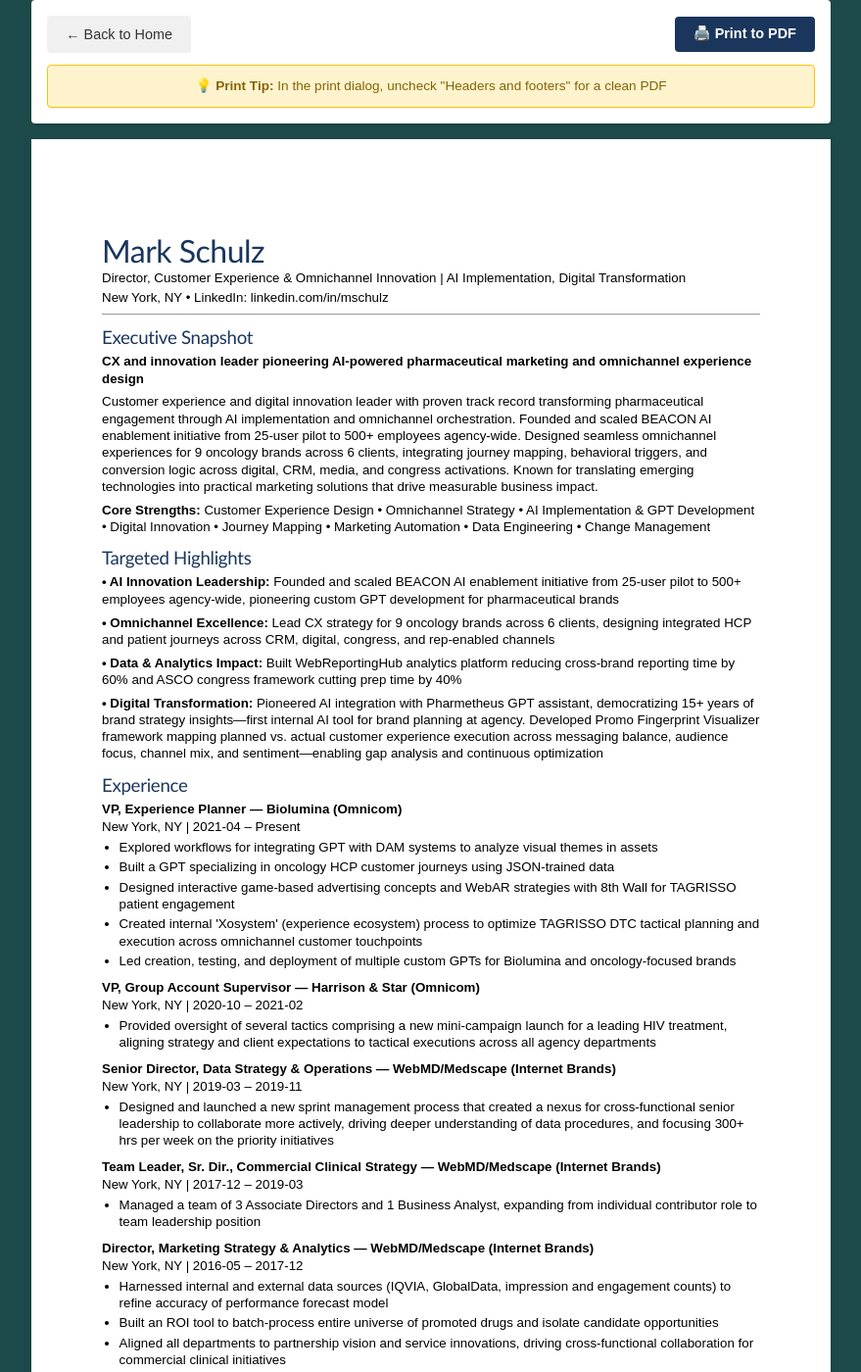
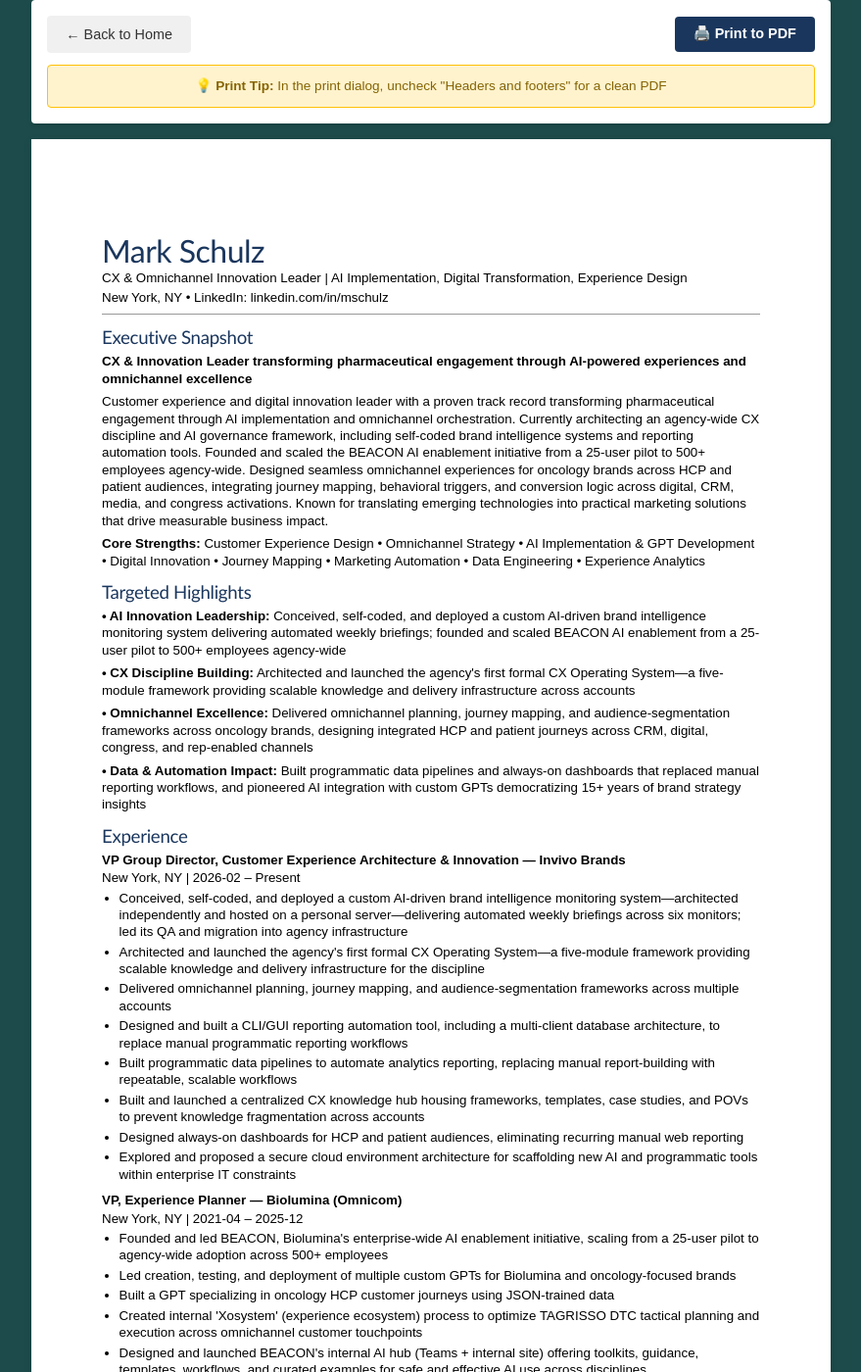
Before and after one commit to MSNYC/markschulz, a Jekyll site: the page built from resume/cx-innovation.md, in a window 1280 px wide and 1400 px high. Shown: the whole window at 98% size, without its empty margins (200-1079 px from the left). Built offline with Jekyll 4.4.1, drawn with Linux system fonts in a browser that asks for light colours; some of the changed text lies outside the part shown.

Commit message:
Regenerate static Quick Select resume pages with Invivo Brands
Refreshes brand-management.md, cx-innovation.md, and strategic-planning.md
from current resume.json (v3.0.0) via regenerate_static_resumes.py. These
static pages don't auto-update from resume.json and hadn't been
regenerated since Dec 2025, so they were still showing Biolumina as the
current position instead of Invivo Brands.

```diff
--- a/resume/cx-innovation.md
+++ b/resume/cx-innovation.md
@@ -2,10 +2,10 @@
 layout: resume-executive
 permalink: /resume/cx-innovation/
 profile_id: cx_innovation
-profile_name: Director, Customer Experience & Omnichannel Innovation
-headline: Director, Customer Experience & Omnichannel Innovation | AI Implementation, Digital Transformation
-tagline: CX and innovation leader pioneering AI-powered pharmaceutical marketing and omnichannel experience design
-summary: Customer experience and digital innovation leader with proven track record transforming pharmaceutical engagement through AI implementation and omnichannel orchestration. Founded and scaled BEACON AI enablement initiative from 25-user pilot to 500+ employees agency-wide. Designed seamless omnichannel experiences for 9 oncology brands across 6 clients, integrating journey mapping, behavioral triggers, and conversion logic across digital, CRM, media, and congress activations. Known for translating emerging technologies into practical marketing solutions that drive measurable business impact.
+profile_name: Customer Experience (CX) & Omnichannel Innovation
+headline: CX & Omnichannel Innovation Leader | AI Implementation, Digital Transformation, Experience Design
+tagline: CX & Innovation Leader transforming pharmaceutical engagement through AI-powered experiences and omnichannel excellence
+summary: Customer experience and digital innovation leader with a proven track record transforming pharmaceutical engagement through AI implementation and omnichannel orchestration. Currently architecting an agency-wide CX discipline and AI governance framework, including self-coded brand intelligence systems and reporting automation tools. Founded and scaled the BEACON AI enablement initiative from a 25-user pilot to 500+ employees agency-wide. Designed seamless omnichannel experiences for oncology brands across HCP and patient audiences, integrating journey mapping, behavioral triggers, and conversion logic across digital, CRM, media, and congress activations. Known for translating emerging technologies into practical marketing solutions that drive measurable business impact.
 core_strengths:
   - Customer Experience Design
   - Omnichannel Strategy
@@ -14,29 +14,43 @@
   - Journey Mapping
   - Marketing Automation
   - Data Engineering
-  - Change Management
+  - Experience Analytics
 highlights:
   - label: AI Innovation Leadership
-    text: Founded and scaled BEACON AI enablement initiative from 25-user pilot to 500+ employees agency-wide, pioneering custom GPT development for pharmaceutical brands
+    text: Conceived, self-coded, and deployed a custom AI-driven brand intelligence monitoring system delivering automated weekly briefings; founded and scaled BEACON AI enablement from a 25-user pilot to 500+ employees agency-wide
+  - label: CX Discipline Building
+    text: Architected and launched the agency's first formal CX Operating System—a five-module framework providing scalable knowledge and delivery infrastructure across accounts
   - label: Omnichannel Excellence
-    text: Lead CX strategy for 9 oncology brands across 6 clients, designing integrated HCP and patient journeys across CRM, digital, congress, and rep-enabled channels
-  - label: Data & Analytics Impact
-    text: Built WebReportingHub analytics platform reducing cross-brand reporting time by 60% and ASCO congress framework cutting prep time by 40%
-  - label: Digital Transformation
-    text: Pioneered AI integration with Pharmetheus GPT assistant, democratizing 15+ years of brand strategy insights—first internal AI tool for brand planning at agency. Developed Promo Fingerprint Visualizer framework mapping planned vs. actual customer experience execution across messaging balance, audience focus, channel mix, and sentiment—enabling gap analysis and continuous optimization
+    text: Delivered omnichannel planning, journey mapping, and audience-segmentation frameworks across oncology brands, designing integrated HCP and patient journeys across CRM, digital, congress, and rep-enabled channels
+  - label: Data & Automation Impact
+    text: Built programmatic data pipelines and always-on dashboards that replaced manual reporting workflows, and pioneered AI integration with custom GPTs democratizing 15+ years of brand strategy insights
 experience:
+  - title: VP Group Director, Customer Experience Architecture & Innovation
+    company: Invivo Brands
+    location: New York, NY
+    start_date: 2026-02
+    end_date: Present
+    bullets:
+      - Conceived, self-coded, and deployed a custom AI-driven brand intelligence monitoring system—architected independently and hosted on a personal server—delivering automated weekly briefings across six monitors; led its QA and migration into agency infrastructure
+      - Architected and launched the agency's first formal CX Operating System—a five-module framework providing scalable knowledge and delivery infrastructure for the discipline
+      - Delivered omnichannel planning, journey mapping, and audience-segmentation frameworks across multiple accounts
+      - Designed and built a CLI/GUI reporting automation tool, including a multi-client database architecture, to replace manual programmatic reporting workflows
+      - Built programmatic data pipelines to automate analytics reporting, replacing manual report-building with repeatable, scalable workflows
+      - Built and launched a centralized CX knowledge hub housing frameworks, templates, case studies, and POVs to prevent knowledge fragmentation across accounts
+      - Designed always-on dashboards for HCP and patient audiences, eliminating recurring manual web reporting
+      - Explored and proposed a secure cloud environment architecture for scaffolding new AI and programmatic tools within enterprise IT constraints
   - title: VP, Experience Planner
     company: Biolumina
     company_parent: Omnicom
     location: New York, NY
     start_date: 2021-04
-    end_date: Present
+    end_date: 2025-12
     bullets:
-      - Explored workflows for integrating GPT with DAM systems to analyze visual themes in assets
+      - Founded and led BEACON, Biolumina's enterprise-wide AI enablement initiative, scaling from a 25-user pilot to agency-wide adoption across 500+ employees
+      - Led creation, testing, and deployment of multiple custom GPTs for Biolumina and oncology-focused brands
       - Built a GPT specializing in oncology HCP customer journeys using JSON-trained data
-      - Designed interactive game-based advertising concepts and WebAR strategies with 8th Wall for TAGRISSO patient engagement
       - Created internal 'Xosystem' (experience ecosystem) process to optimize TAGRISSO DTC tactical planning and execution across omnichannel customer touchpoints
-      - Led creation, testing, and deployment of multiple custom GPTs for Biolumina and oncology-focused brands
+      - Designed and launched BEACON's internal AI hub (Teams + internal site) offering toolkits, guidance, templates, workflows, and curated examples for safe and effective AI use across disciplines
   - title: VP, Group Account Supervisor
     company: Harrison & Star
     company_parent: Omnicom
@@ -45,22 +59,6 @@
     end_date: 2021-02
     bullets:
       - Provided oversight of several tactics comprising a new mini-campaign launch for a leading HIV treatment, aligning strategy and client expectations to tactical executions across all agency departments
-  - title: Senior Director, Data Strategy & Operations
-    company: WebMD/Medscape
-    company_parent: Internet Brands
-    location: New York, NY
-    start_date: 2019-03
-    end_date: 2019-11
-    bullets:
-      - Designed and launched a new sprint management process that created a nexus for cross-functional senior leadership to collaborate more actively, driving deeper understanding of data procedures, and focusing 300+ hrs per week on the priority initiatives
-  - title: Team Leader, Sr. Dir., Commercial Clinical Strategy
-    company: WebMD/Medscape
-    company_parent: Internet Brands
-    location: New York, NY
-    start_date: 2017-12
-    end_date: 2019-03
-    bullets:
-      - Managed a team of 3 Associate Directors and 1 Business Analyst, expanding from individual contributor role to team leadership position
   - title: Director, Marketing Strategy & Analytics
     company: WebMD/Medscape
     company_parent: Internet Brands
@@ -78,17 +76,11 @@
     start_date: 2014-12
     end_date: 2016-05
     bullets:
-      - Innovated financial job tracking system and multi-department resourcing methodology to optimize project delivery efficiency
+      - Led development of innovative mobile smartphone application for MS patients on TECFIDERA, pioneering one of the first-of-its-kind patient support apps in pharma
       - Oversaw full digital promotion ecosystem for BANZEL brand spanning web, social, and CRM channels with cross-functional team coordination
       - Led cross-functional teams to deliver responsive website and comprehensive digital asset suite for LUCENTIS new indication launch targeting patients and caregivers
-  - title: Project Management, Group Supervisor
-    company: Patients & Purpose
-    company_parent: Omnicom
-    location: New York, NY
-    start_date: 2014-01
-    end_date: 2014-11
-    bullets:
-      - Supervised and grew PM team from initial size to 5 direct reports, establishing full project management capabilities for major pharmaceutical clients
+      - Innovated financial job tracking system and multi-department resourcing methodology to optimize project delivery efficiency
+      - Executed multi-property web launch within 24 hours of PDUFA approval, demonstrating rapid deployment capabilities for regulatory-dependent launches
   - title: Senior Project Manager
     company: Patients & Purpose
     company_parent: Omnicom
@@ -97,7 +89,6 @@
     end_date: 2013-12
     bullets:
       - Managed complex timelines to deliver cutting-edge responsive and HTML5 sites for consumer digital asset creative & web development projects
-      - Managed full PM team for major pharmaceutical clients with 5 direct reports, overseeing annual SOW formulation and execution
       - Executed complex multi-departmental resource coordination for major pharmaceutical client projects, managing cross-functional teams and stakeholder alignment
   - title: Marketing Manager, LIPITOR / CADUET
     company: Pfizer
@@ -105,9 +96,11 @@
     start_date: 2010-01
     end_date: 2012-01
     bullets:
+      - Introduced a new-to-industry EMR-based competitive messaging channel that established an innovative new channel for targeted, competitor-specific blunting
       - Launched new Live-Rep Video Detailing platform for Caduet, expanding digital engagement capabilities for healthcare professional interactions
+      - Developed multichannel mix of email, direct mail, and web detailing during Lipitor's critical final quarters of patent protection to maintain clinical differentiation and optimize competitive opportunities
       - Built internal digital infrastructure by creating greatstarts.pfizer.com as an internal repository to track program results and activity among group practice customers for MyHeartWise Great Starts program
-      - Developed multichannel mix of email, direct mail, and web detailing during Lipitor's critical final quarters of patent protection to maintain clinical differentiation and optimize competitive opportunities
+      - Led innovative EMR competitive messaging partnership with AllScripts, integrating brand messaging into electronic medical record systems
   - title: Associate Marketing Manager, CADUET
     company: Pfizer
     location: New York, NY
@@ -121,50 +114,47 @@
     start_date: 2007-07
     end_date: 2008-12
     bullets:
-      - Implemented online voucher ordering system to streamline patient access and improve operational efficiency
       - Led tablet PC eDetailing implementation as Digital Captain, introducing innovative sales force technology solutions for enhanced HCP engagement
       - Launched monthly Viagra podcast program from May 2007 through April 2008, successfully aligning content to satisfaction messaging and value card program changes
-  - title: Administrative Assistant, VIAGRA / REVATIO
-    company: Pfizer
-    location: New York, NY
-    start_date: 2001-07
-    end_date: 2007-07
-    bullets:
-      - Developed savings card program and comprehensive media planning initiatives to support brand accessibility and market penetration
-  - title: Temporary Administrative Assistant
-    company: Pfizer
-    location: New York, NY
-    start_date: 1998-05
-    end_date: 2001-06
-    bullets:
-      - Multiple temporary administrative assistant assignments on several marketing teams at Pfizer including ZOLOFT, NORVASC, GLUCOTROL XL, and VIAGRA
+      - Implemented online voucher ordering system to streamline patient access and improve operational efficiency
+      - Led digital share-of-voice strategy for Pfizer across QuantiaMD platform, banner advertising, and search engine marketing (SEM) channels
 skills:
   - category: Customer Experience & Omnichannel
     items:
       - Omnichannel strategy & orchestration
       - Customer journey mapping
       - Experience planning (XP) discipline
+      - CX operating models & governance
       - Behavioral pathway design
       - CRM programming & automation
-      - Multi-touchpoint conversion logic
       - HCP & patient journey design
       - Channel sequencing & optimization
   - category: AI & Innovation
     items:
       - Custom GPT development & deployment
       - AI enablement & enterprise adoption
+      - AI governance & risk frameworks
       - Prompt engineering & knowledge bases
       - API integrations (OpenFDA, DailyMed, RxNorm)
       - Process automation & workflow optimization
       - Change management & training
       - Innovation evangelism
-      - Data engineering & analytics platforms
+  - category: Data Engineering & Analytics
+    items:
+      - Programmatic data pipelines & ETL
+      - Always-on dashboards & reporting automation
+      - Python, R, VBA & Power Query
+      - DuckDB pipeline architecture
+      - Google Analytics 4 workflows
+      - KPI & measurement frameworks
+      - Multi-client database architecture
+      - Experience analytics
   - category: Therapeutic Expertise
     items:
-      - Oncology (KISQALI, TAGRISSO, BRUKINSA, IMFINZI)
-      - Vaccines (Moderna mRNA portfolio)
+      - Oncology (KISQALI, TAGRISSO, BRUKINSA)
       - HIV therapeutics
       - Rare disease (BANZEL)
+      - Cardiovascular (LIPITOR, CADUET)
       - Multiple therapeutic areas
 education:
   - degree: Master of Business Administration
```
Also changed, not shown: resume/brand-management.md (+45 -75 lines), resume/strategic-planning.md (+38 -50 lines).
